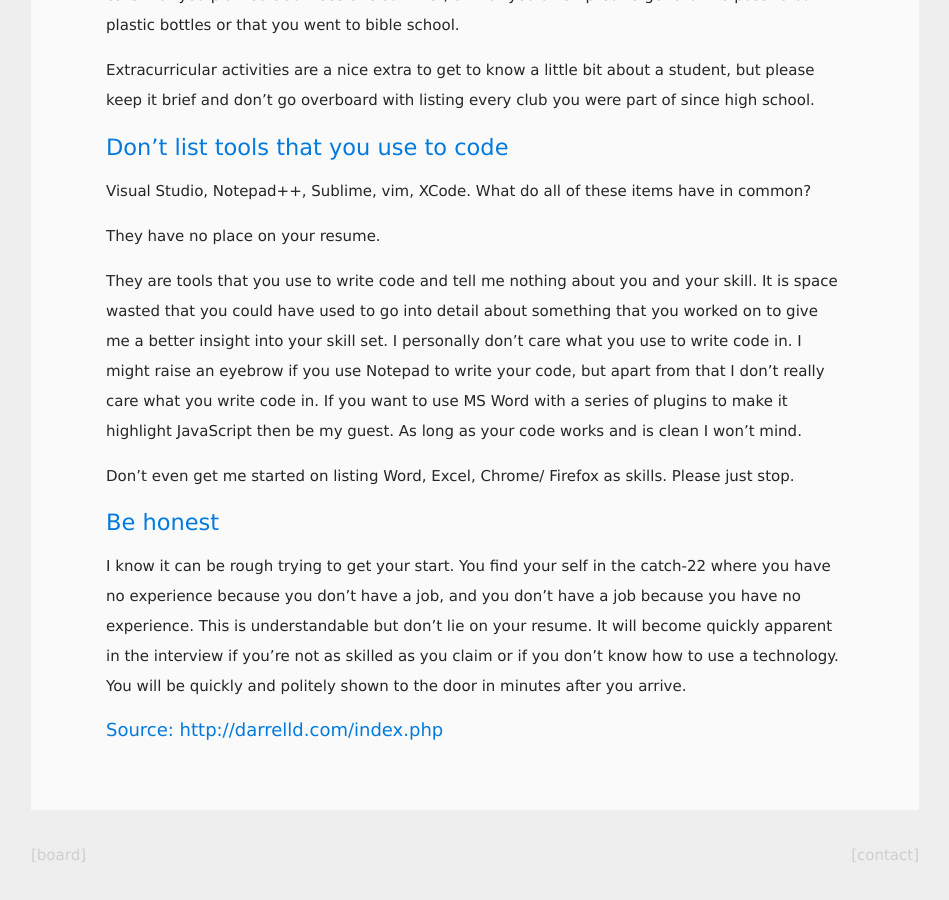
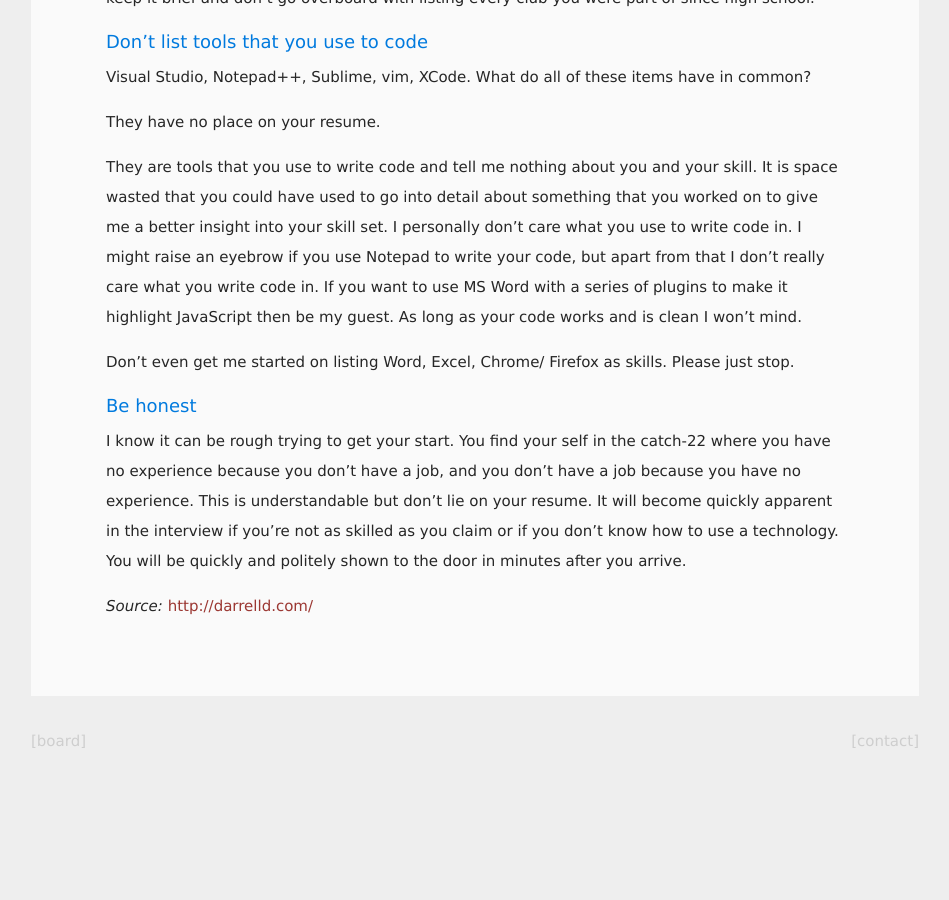
Before and after one commit to thanhlai/board, a Jekyll site: the page built from _posts/2015-01-26-Interviewing-with-limited-experience.md, in a window 1280 px wide and 900 px high, scrolled down 1681 px. Shown: the whole window, without its empty margins (165-1114 px from the left). Built offline with Jekyll 4.4.1, drawn with Linux system fonts in a browser that asks for light colours; after the commit the page ends 2467 px from its top, so only the background shows below that.

Commit message:
Update 2015-01-26-Interviewing-with-limited-experience.md

```diff
--- a/_posts/2015-01-26-Interviewing-with-limited-experience.md
+++ b/_posts/2015-01-26-Interviewing-with-limited-experience.md
@@ -10,26 +10,26 @@
 
 Hopefully potential first time interns / co-ops with limited experience will benefit from this.
 
-##I don't care about the alphabet soup, just show me what you did
+### I don't care about the alphabet soup, just show me what you did
 I don't care how many abbreviations you can cram onto your resume as it all ends up meaning nothing. Sometime ago I found someone who had every exciting language and technology possible on their resume. I got excited, I wanted to interview and talk to this kid. He was also the owner of his own company. I thought: "Wow! This kid is going to shine and would be a great addition to our team! He'll hop aboard and just start getting stuff done at once."
 
 Then I looked closer at his resume. He listed all of these technologies but then had no details about anything he did with any of them. I looked at the website for his "company" and every line made me cringe. It was like reading the greatest hits of every cringe worthy start-up. The site had page after page of nothing. At the end I had no idea what the company was about, no idea what was being worked on, no idea that it was anything more than a generic template that was just filled with words.
 
 Add a few key technologies that you worked with, but then tell me exactly what you did. Give me a quick overview of some cool, interesting or fun things you have accomplished using technology. Even if the tech stack you've worked with doesn't match what I'm looking for exactly I'll consider your resume more than the person that just lists every technology available.
 
-##Don't mention jobs that aren't relevant to the software development field
+### Don't mention jobs that aren't relevant to the software development field
 Student careers centers are partly to blame for this. I went to one once and they asked me to list every place I ever worked for. They then proceeded to make me put this on a resume that I hoped to use to apply for a development position. Don't do this.
 
 Please don't list that you worked at Hollister and advised customers on what clothes looked good to them or that you were a cashier and handled up to $200 cash. I will feel like I wasted my time reading that as it tells me nothing about your ability to write an if statement.
 
 Even if you don't have much experience, just mention a small project you worked on in class, mention some of the highlights of what you did with it. In the interview we'll go over those class projects in detail to see what you understood from it.
 
-##Extracurricular activities are cool and fun, but don't go overboard with them
+### Extracurricular activities are cool and fun, but don't go overboard with them
 I get that most students looking for their first job don't have much experience but I really don't care that you planted 300 trees one summer, or that you attempted to get a bill to pass to ban plastic bottles or that you went to bible school.
 
 Extracurricular activities are a nice extra to get to know a little bit about a student, but please keep it brief and don't go overboard with listing every club you were part of since high school.
 
-##Don't list tools that you use to code
+### Don't list tools that you use to code
 Visual Studio, Notepad++, Sublime, vim, XCode. What do all of these items have in common?
 
 They have no place on your resume.
@@ -38,7 +38,8 @@
 
 Don't even get me started on listing Word, Excel, Chrome/ Firefox as skills. Please just stop.
 
-##Be honest
+### Be honest
 I know it can be rough trying to get your start. You find your self in the catch-22 where you have no experience because you don't have a job, and you don't have a job because you have no experience. This is understandable but don't lie on your resume. It will become quickly apparent in the interview if you're not as skilled as you claim or if you don't know how to use a technology. You will be quickly and politely shown to the door in minutes after you arrive.
 
-###Source: http://darrelld.com/index.php
+
+*Source:* [http://darrelld.com/](http://darrelld.com/index.php)
```
